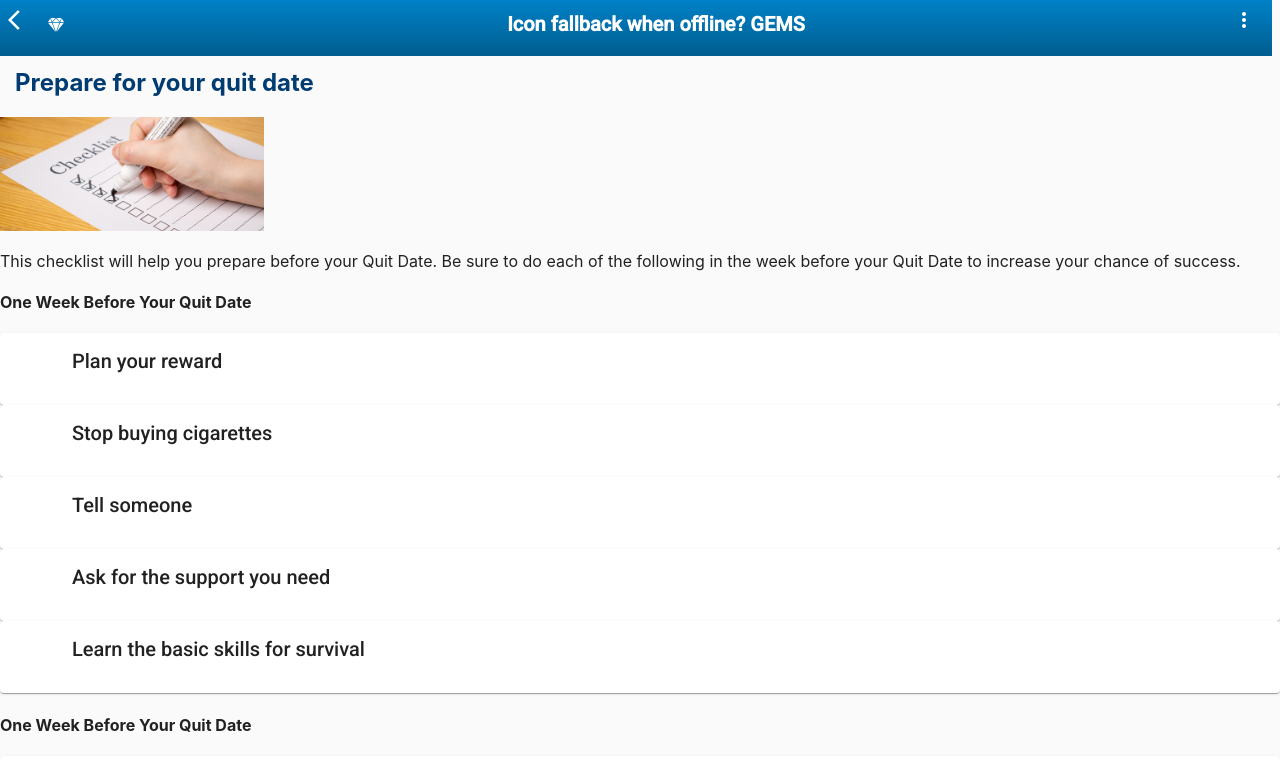
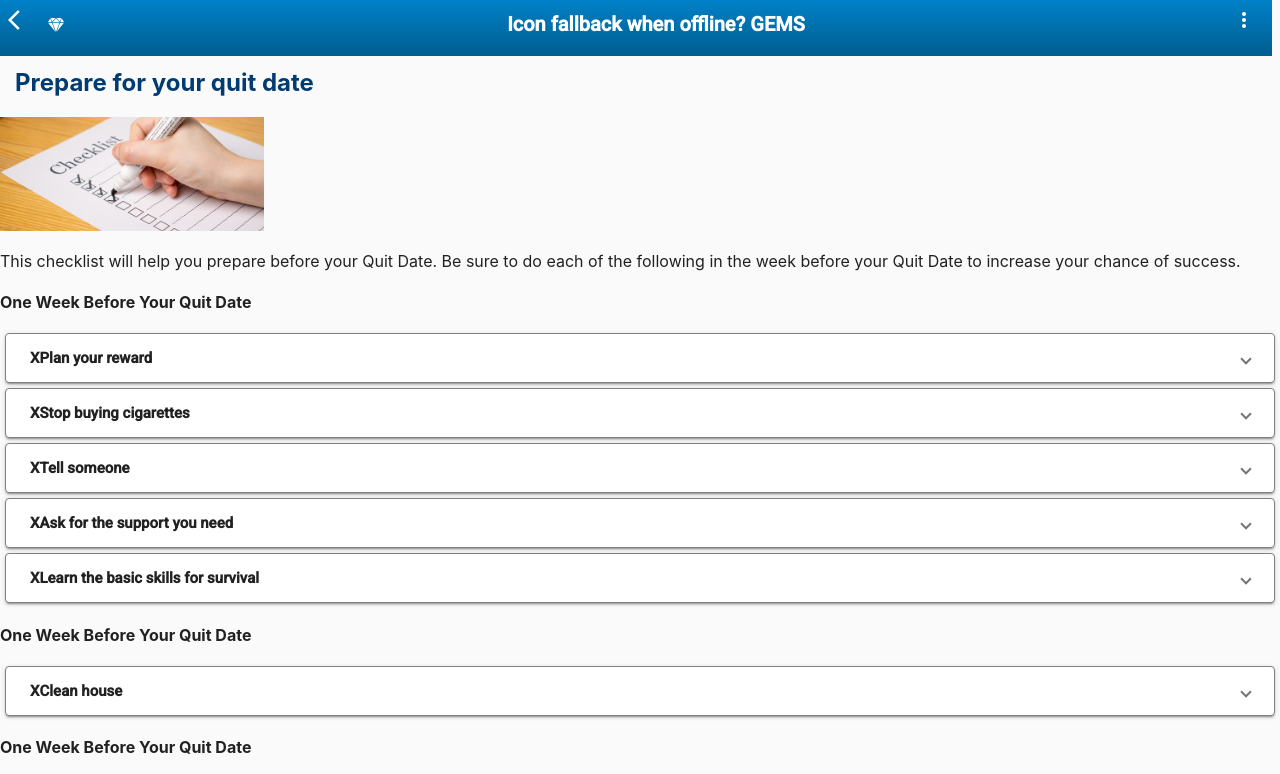
Before and after one commit to kpwhri/GEMSS, an Angular app: page /step/4 in a window 1280 px wide. Shown: the top 774 px of the page. Built offline with nearby package versions, Linux system fonts and the light colour scheme; what angular-in-memory-web-api would draw is missing.

Commit message:
Steps done through Step 4

```diff
--- a/src/app/app.module.ts
+++ b/src/app/app.module.ts
@@ -9,6 +9,7 @@ import { RouterModule, Routes } from '@angular/router';
 import { environment } from '../environments/environment';
 
 import { MatCardModule } from '@angular/material/card';
+import { MatExpansionModule } from '@angular/material/expansion';
 import { MatFormFieldModule } from '@angular/material/form-field';
 import { MatGridListModule } from '@angular/material/grid-list';
 import { MatIconModule } from '@angular/material/icon';
@@ -86,6 +87,7 @@ import { StepfourComponent } from './steps/stepfour.component';
     FormsModule,
     HttpClientModule,
     MatCardModule,
+    MatExpansionModule,
     MatFormFieldModule,
     MatGridListModule,
     MatIconModule,
--- a/src/app/steps/step.component.scss
+++ b/src/app/steps/step.component.scss
@@ -27,4 +27,11 @@ button {
     padding: 20px 0 20px 0;
 }
 
-// Maybe use Material Design here instead
+.card-expand {
+    border: 1px solid gray;
+    margin: 5px;
+
+    .mat-expansion-panel-header-title {
+        font-weight: bold;
+    }
+}
--- a/src/app/steps/stepfour.component.html
+++ b/src/app/steps/stepfour.component.html
@@ -12,52 +12,237 @@
     </p>
 
     <h4>One Week Before Your Quit Date</h4>
-    <mat-card>
-        <mat-card-header>
-            <div mat-card-avatar class='step-complete-image'></div>
-            <mat-card-title>Plan your reward</mat-card-title>
-        </mat-card-header>
-    </mat-card>
-    <mat-card>
-        <mat-card-header>
-            <div mat-card-avatar class='step-complete-image'></div>
-            <mat-card-title>Stop buying cigarettes</mat-card-title>
-        </mat-card-header>
-    </mat-card>
-    <mat-card>
-        <mat-card-header>
-            <div mat-card-avatar class='step-complete-image'></div>
-            <mat-card-title>Tell someone</mat-card-title>
-        </mat-card-header>
-    </mat-card>
-    <mat-card>
-        <mat-card-header>
-            <div mat-card-avatar class='step-complete-image'></div>
-            <mat-card-title>Ask for the support you need</mat-card-title>
-        </mat-card-header>
-    </mat-card>
-    <mat-card>
-        <mat-card-header>
-            <div mat-card-avatar class='step-complete-image'></div>
-            <mat-card-title>Learn the basic skills for survival</mat-card-title>
-        </mat-card-header>
-    </mat-card>
+    <mat-expansion-panel class='card-expand'>
+        <mat-expansion-panel-header>
+            <mat-panel-title>
+                <span class='step-complete-image'>X</span>
+                Plan your reward
+            </mat-panel-title>
+        </mat-expansion-panel-header>
+        <mat-panel-description>
+            <p>
+                Think about how much money you will save by not smoking.
+                How else could you use this money? Make a list of things
+                you could buy to reward yourself.
+            </p>
+            <p>You the GEMS *link to* calculator to see how much money
+                you will save over time.
+            </p>
+        </mat-panel-description>
+        <mat-action-row>
+            <button mat-flat-button class='full-width-field' (click)="onRead();">
+                Mark as read
+            </button>
+        </mat-action-row>
+    </mat-expansion-panel>
+
+    <mat-expansion-panel class='card-expand'>
+        <mat-expansion-panel-header>
+            <mat-panel-title>
+                <span class='step-complete-image'>X</span>
+                Stop buying cigarettes
+            </mat-panel-title>
+        </mat-expansion-panel-header>
+        <mat-panel-description>
+            <p>
+                It's important not to have cigarettes hanging around
+                on or after your Quit Date, so plan your purchases
+                wisely! Buy them by the pack, not the carton.
+            </p>
+        </mat-panel-description>
+        <mat-action-row>
+            <button mat-flat-button class='full-width-field' (click)="onRead();">
+                Mark as read
+            </button>
+        </mat-action-row>
+    </mat-expansion-panel>
+
+    <mat-expansion-panel class='card-expand'>
+        <mat-expansion-panel-header>
+            <mat-panel-title>
+                <span class='step-complete-image'>X</span>
+                Tell someone
+            </mat-panel-title>
+        </mat-expansion-panel-header>
+        <mat-panel-description>
+            <p>
+                Now that you've decided to stop smoking and you've
+                gotten your medication, it's time to tell someone.
+            </p>
+            <p>
+                We know, that sounds scary. You don't have to tell
+                everyone, but tell one person you trust. It's easier
+                to quit if you have support from a good friend or
+                family member.
+            </p>
+            <p>The support person is someone who:</p>
+            <ul>
+                <li>you trust</li>
+                <li>will support you, even when you're cranky and
+                    not your best, or</li>
+                <li>has made a hard change for themselves in the past</li>
+            </ul>
+            <p>
+                Don't choose someone who currently smokes. It will be
+                harder for them to support you when they are not ready
+                to quit smoking.
+            </p>
+        </mat-panel-description>
+        <mat-action-row>
+            <button mat-flat-button class='full-width-field' (click)="onRead();">
+                Mark as read
+            </button>
+        </mat-action-row>
+    </mat-expansion-panel>
+
+    <mat-expansion-panel class='card-expand'>
+        <mat-expansion-panel-header>
+            <mat-panel-title>
+                <span class='step-complete-image'>X</span>
+                Ask for the support you need
+            </mat-panel-title>
+        </mat-expansion-panel-header>
+        <mat-panel-description>
+            <p>Ask your support person to do the following:</p>
+            <ul>
+                <li>Call, text or email daily to check in after
+                    your Quit Date, especially after the first
+                    couple weeks</li>
+                <li>Offer positive encouragement</li>
+                <li>Be patient if you're having a hard day or are
+                    more irritable than usual</li>
+                <li>Be a friend, not a nag</li>
+            </ul>
+        </mat-panel-description>
+        <mat-action-row>
+            <button mat-flat-button class='full-width-field' (click)="onRead();">
+                Mark as read
+            </button>
+        </mat-action-row>
+    </mat-expansion-panel>
+
+    <mat-expansion-panel class='card-expand'>
+        <mat-expansion-panel-header>
+            <mat-panel-title>
+                <span class='step-complete-image'>X</span>
+                Learn the basic skills for survival
+            </mat-panel-title>
+        </mat-expansion-panel-header>
+        <mat-panel-description>
+            <p>
+                Many people think quitting smoking is a matter of
+                willpower: if you want it badly enough, you can will it
+                to happen. Wrong!
+            </p>
+            <p>
+                Quitting smoking is about <b>skill-power</b>, not
+                will-power!
+            </p>
+            <p>
+                Learning some basic skills will make quitting smoking
+                easier. Familiarize yourself with these skills now, so
+                you're ready for your quit date.
+            </p>
+            <ul>
+                <li>Link: Anticipating high-risk situations</li>
+                <li>Link: ACE strategies: Avoid, Cope &amp; Escape</li>
+                <li>Link: Managing negative emotions</li>
+                <li>Link: Coping with nicotine withdrawal</li>
+                <li>Link: Managing stress with box breathing</li>
+            </ul>
+        </mat-panel-description>
+        <mat-action-row>
+            <button mat-flat-button class='full-width-field' (click)="onRead();">
+                Mark as read
+            </button>
+        </mat-action-row>
+    </mat-expansion-panel>
 
     <h4>One Week Before Your Quit Date</h4>
-    <mat-card>
-        <mat-card-header>
-            <div mat-card-avatar class='step-complete-image'></div>
-            <mat-card-title>Clean house</mat-card-title>
-        </mat-card-header>
-    </mat-card>
+    <mat-expansion-panel class='card-expand'>
+        <mat-expansion-panel-header>
+            <mat-panel-title>
+                <span class='step-complete-image'>X</span>
+                Clean house
+            </mat-panel-title>
+        </mat-expansion-panel-header>
+        <mat-panel-description>
+            <p>
+                Cleaning house is a good thing to do 1&ndash;2 days before
+                your Quit Date. Get rid of everything that reminds you
+                of smoking so you can start with a clean slate the
+                morning of your quit date.
+            </p>
+            <p>
+                Wash your sheets, clothes, curtains, carpets &mdash;
+                anything that smells like smoke.
+            </p>
+            <p>
+                Empty all of your ashtrays and start putting them away.
+            </p>
+            <p>
+                Open the windows in your home and car and let the
+                fresh air in.
+            </p>
+            <p>
+                Round up any remaining cigarettes and put them in one
+                place. Be sure to check drawers, pockets, briefcases
+                or backpacks &mdash; anywhere you may have stashed a
+                pack or some singles for safe keeping.
+            </p>
+        </mat-panel-description>
+        <mat-action-row>
+            <button mat-flat-button class='full-width-field' (click)="onRead();">
+                Mark as read
+            </button>
+        </mat-action-row>
+    </mat-expansion-panel>
 
     <h4>One Week Before Your Quit Date</h4>
-    <mat-card>
-        <mat-card-header>
-            <div mat-card-avatar class='step-complete-image'></div>
-            <mat-card-title>Final preparation</mat-card-title>
-        </mat-card-header>
-    </mat-card>
-
+    <mat-expansion-panel class='card-expand'>
+        <mat-expansion-panel-header>
+            <mat-panel-title>
+                <span class='step-complete-image'>X</span>
+                Final preparation
+            </mat-panel-title>
+        </mat-expansion-panel-header>
+        <mat-panel-description>
+            <p>
+                Here's what you need to do the day before your Quit Date:
+            </p>
+            <ul>
+                <li>
+                    Review your checklist &mdash; have you forgotten
+                    anything?
+                </li>
+                <li>
+                    Make sure you have your stop-smoking medicine. Put it
+                    in the bathroom or on the kitchen table where you will
+                    see it <i>first thing</i> in the morning.
+                </li>
+                <li>
+                    Get rid of any cigarettes you still have. Throw them
+                    out! It's easy to slip or relapse if you have
+                    cigarettes hanging around, but it's very hard to slip
+                    if you don't.
+                </li>
+                <li>
+                    Plan something fun for your Quit Date that doesn't
+                    require a lot of mental energy &mdash; go to a movie,
+                    go shopping, take a walk with a friend. Choose an
+                    activity you enjoy, but one that won't make smoking easy.
+                </li>
+                <li>
+                    Go to bed early, so you can get a good night's sleep.
+                </li>
+            </ul>
+            <p>Now you are ready for step 5!</p>
+        </mat-panel-description>
+        <mat-action-row>
+            <button mat-flat-button class='full-width-field' (click)="onRead();">
+                Mark as read
+            </button>
+        </mat-action-row>
+    </mat-expansion-panel>
 
 </div>
--- a/src/app/steps/stepfour.component.ts
+++ b/src/app/steps/stepfour.component.ts
@@ -1,4 +1,6 @@
 import { Component, OnInit } from '@angular/core';
+
+import { StepService } from './step.service';
 
 @Component({
   selector: 'app-stepfour',
@@ -7,9 +9,13 @@ import { Component, OnInit } from '@angular/core';
 })
 export class StepfourComponent implements OnInit {
 
-  constructor() { }
+  constructor(private stepService: StepService) { }
 
   ngOnInit() {
   }
 
+  onRead() {
+    this.stepService.onRead();
+  }
+
 }
```
Also changed, not shown: src/app/steps/stepthree.component.ts (+7 -1 lines), src/app/steps/steptwo-a.component.ts (+7 -1 lines), src/app/steps/steptwo-b.component.ts (+7 -1 lines), src/app/steps/steptwo-c.component.ts (+7 -1 lines).
